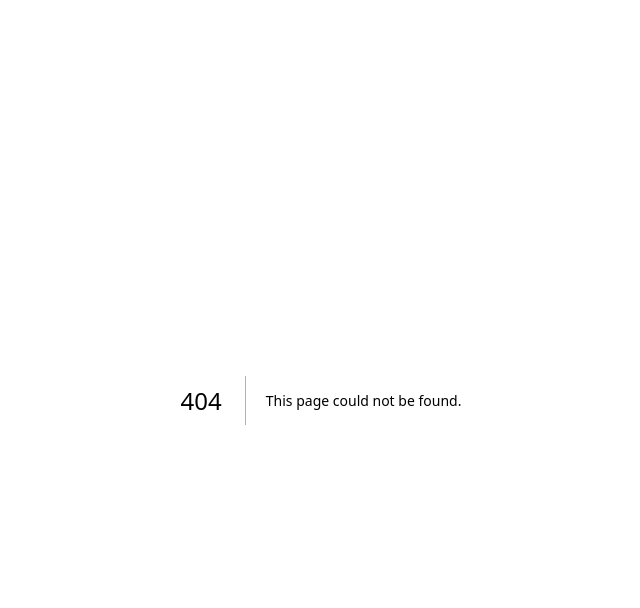
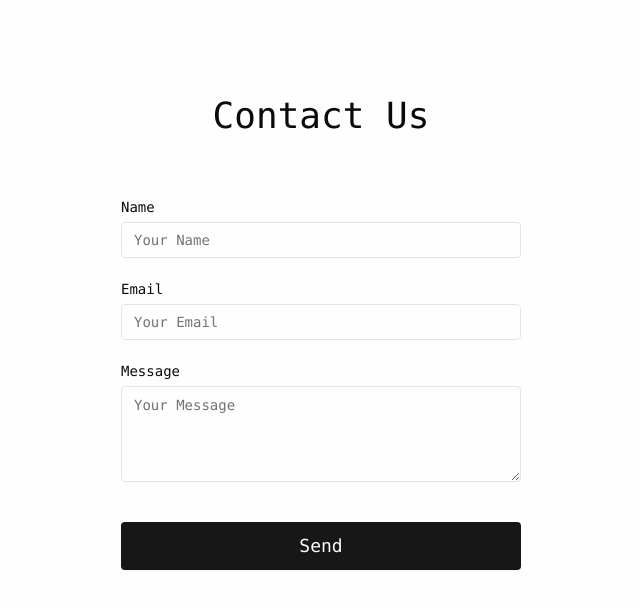
Before and after one commit to nilavtalukdar06/whisper, a Next.js app: page /contact in a window 1280 px wide. Before the commit this address had no page. Shown: the top 608 px of the page, without its empty margins (319-959 px from the left). Built offline with nearby package versions, Linux system fonts and the light colour scheme.

Commit message:
added contact form

```diff
--- /dev/null
+++ b/app/(routes)/contact/loading.js
@@ -0,0 +1,24 @@
+export default function Loader() {
+  return (
+    <section className="min-h-screen max-w-screen flex justify-center items-center">
+      <div role="status">
+        <svg
+          aria-hidden="true"
+          className="w-12 h-12 text-gray-200 animate-spin dark:text-gray-600 fill-black"
+          viewBox="0 0 100 101"
+          fill="none"
+          xmlns="http://www.w3.org/2000/svg"
+        >
+          <path
+            d="M100 50.5908C100 78.2051 77.6142 100.591 50 100.591C22.3858 100.591 0 78.2051 0 50.5908C0 22.9766 22.3858 0.59082 50 0.59082C77.6142 0.59082 100 22.9766 100 50.5908ZM9.08144 50.5908C9.08144 73.1895 27.4013 91.5094 50 91.5094C72.5987 91.5094 90.9186 73.1895 90.9186 50.5908C90.9186 27.9921 72.5987 9.67226 50 9.67226C27.4013 9.67226 9.08144 27.9921 9.08144 50.5908Z"
+            fill="currentColor"
+          />
+          <path
+            d="M93.9676 39.0409C96.393 38.4038 97.8624 35.9116 97.0079 33.5539C95.2932 28.8227 92.871 24.3692 89.8167 20.348C85.8452 15.1192 80.8826 10.7238 75.2124 7.41289C69.5422 4.10194 63.2754 1.94025 56.7698 1.05124C51.7666 0.367541 46.6976 0.446843 41.7345 1.27873C39.2613 1.69328 37.813 4.19778 38.4501 6.62326C39.0873 9.04874 41.5694 10.4717 44.0505 10.1071C47.8511 9.54855 51.7191 9.52689 55.5402 10.0491C60.8642 10.7766 65.9928 12.5457 70.6331 15.2552C75.2735 17.9648 79.3347 21.5619 82.5849 25.841C84.9175 28.9121 86.7997 32.2913 88.1811 35.8758C89.083 38.2158 91.5421 39.6781 93.9676 39.0409Z"
+            fill="currentFill"
+          />
+        </svg>
+      </div>
+    </section>
+  );
+}
--- /dev/null
+++ b/app/(routes)/contact/page.js
@@ -0,0 +1,69 @@
+import { Label } from "@/components/ui/label";
+import { Input } from "@/components/ui/input";
+import { Textarea } from "@/components/ui/textarea";
+import { Button } from "@/components/ui/button";
+import { TextAnimate } from "@/components/magicui/text-animate";
+
+export default function Contact() {
+  return (
+    <section className="min-h-screen max-w-screen relative overflow-x-hidden bg-gray-50/20">
+      <div className="max-w-sm sm:max-w-md mx-auto my-24">
+        <TextAnimate className="text-3xl sm:text-4xl font-medium text-center">
+          Contact Us
+        </TextAnimate>
+        <form
+          className="my-10 w-full p-6 flex flex-col gap-y-6"
+          action="https://api.web3forms.com/submit"
+          method="POST"
+        >
+          <input
+            type="hidden"
+            name="access_key"
+            value={process.env.CONTACT_FORM_ACCESS_KEY}
+          />
+          <div className="space-y-2">
+            <Label htmlFor="name">Name</Label>
+            <Input
+              type="text"
+              id="name"
+              name="name"
+              placeholder="Your Name"
+              className="rounded shadow-none placeholder:text-sm"
+              required={true}
+            />
+          </div>
+          <div className="space-y-2">
+            <Label htmlFor="email">Email</Label>
+            <Input
+              type="email"
+              id="email"
+              name="email"
+              placeholder="Your Email"
+              className="rounded shadow-none placeholder:text-sm"
+              required={true}
+            />
+          </div>
+          <div className="space-y-2">
+            <Label htmlFor="message">Message</Label>
+            <Textarea
+              id="message"
+              name="message"
+              placeholder="Your Message"
+              className="rounded shadow-none placeholder:text-sm"
+              required={true}
+            />
+          </div>
+          <input
+            type="checkbox"
+            name="botcheck"
+            className="hidden"
+            style={{ display: "none" }}
+          />
+          <Button type="submit" className="w-full rounded my-4 py-6 text-lg">
+            Send
+          </Button>
+        </form>
+      </div>
+    </section>
+  );
+}
--- /dev/null
+++ b/components/ui/input.jsx
@@ -0,0 +1,21 @@
+import * as React from "react";
+
+import { cn } from "@/lib/utils";
+
+function Input({ className, type, ...props }) {
+  return (
+    <input
+      type={type}
+      data-slot="input"
+      className={cn(
+        "file:text-foreground placeholder:text-muted-foreground selection:bg-primary selection:text-primary-foreground dark:bg-input/30 border-input flex h-9 w-full min-w-0 rounded-md border bg-transparent px-3 py-1 text-base shadow-xs transition-[color,box-shadow] outline-none file:inline-flex file:h-7 file:border-0 file:bg-transparent file:text-sm file:font-medium disabled:pointer-events-none disabled:cursor-not-allowed disabled:opacity-50 md:text-sm",
+        "focus-visible:border-ring focus-visible:ring-ring/50 focus-visible:ring-[3px]",
+        "aria-invalid:ring-destructive/20 dark:aria-invalid:ring-destructive/40 aria-invalid:border-destructive",
+        className
+      )}
+      {...props}
+    />
+  );
+}
+
+export { Input };
--- /dev/null
+++ b/components/ui/label.jsx
@@ -0,0 +1,21 @@
+"use client";
+
+import * as React from "react";
+import * as LabelPrimitive from "@radix-ui/react-label";
+
+import { cn } from "@/lib/utils";
+
+function Label({ className, ...props }) {
+  return (
+    <LabelPrimitive.Root
+      data-slot="label"
+      className={cn(
+        "flex items-center gap-2 text-sm leading-none font-medium select-none group-data-[disabled=true]:pointer-events-none group-data-[disabled=true]:opacity-50 peer-disabled:cursor-not-allowed peer-disabled:opacity-50",
+        className
+      )}
+      {...props}
+    />
+  );
+}
+
+export { Label };
--- /dev/null
+++ b/components/ui/textarea.jsx
@@ -0,0 +1,18 @@
+import * as React from "react";
+
+import { cn } from "@/lib/utils";
+
+function Textarea({ className, ...props }) {
+  return (
+    <textarea
+      data-slot="textarea"
+      className={cn(
+        "border-input placeholder:text-muted-foreground focus-visible:border-ring focus-visible:ring-ring/50 aria-invalid:ring-destructive/20 dark:aria-invalid:ring-destructive/40 aria-invalid:border-destructive dark:bg-input/30 flex field-sizing-content min-h-24 w-full rounded-md border bg-transparent px-3 py-2 text-base shadow-xs transition-[color,box-shadow] outline-none focus-visible:ring-[3px] disabled:cursor-not-allowed disabled:opacity-50 md:text-sm",
+        className
+      )}
+      {...props}
+    />
+  );
+}
+
+export { Textarea };
--- a/package.json
+++ b/package.json
@@ -9,6 +9,7 @@
     "lint": "next lint"
   },
   "dependencies": {
+    "@radix-ui/react-label": "^2.1.7",
     "@radix-ui/react-slot": "^1.2.3",
     "@tabler/icons-react": "^3.33.0",
     "class-variance-authority": "^0.7.1",
```
Also changed, not shown: 1 other file (tests, documents, lock files or other folders).
